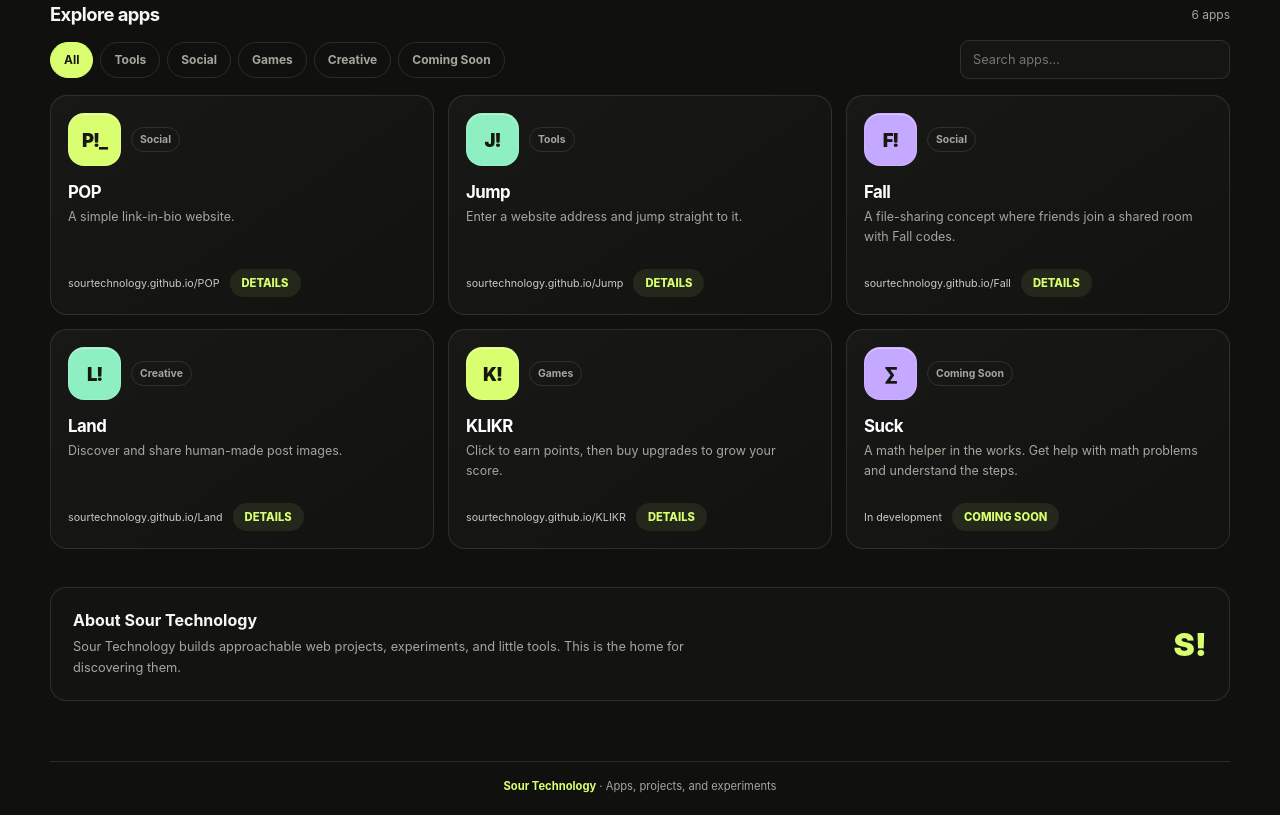
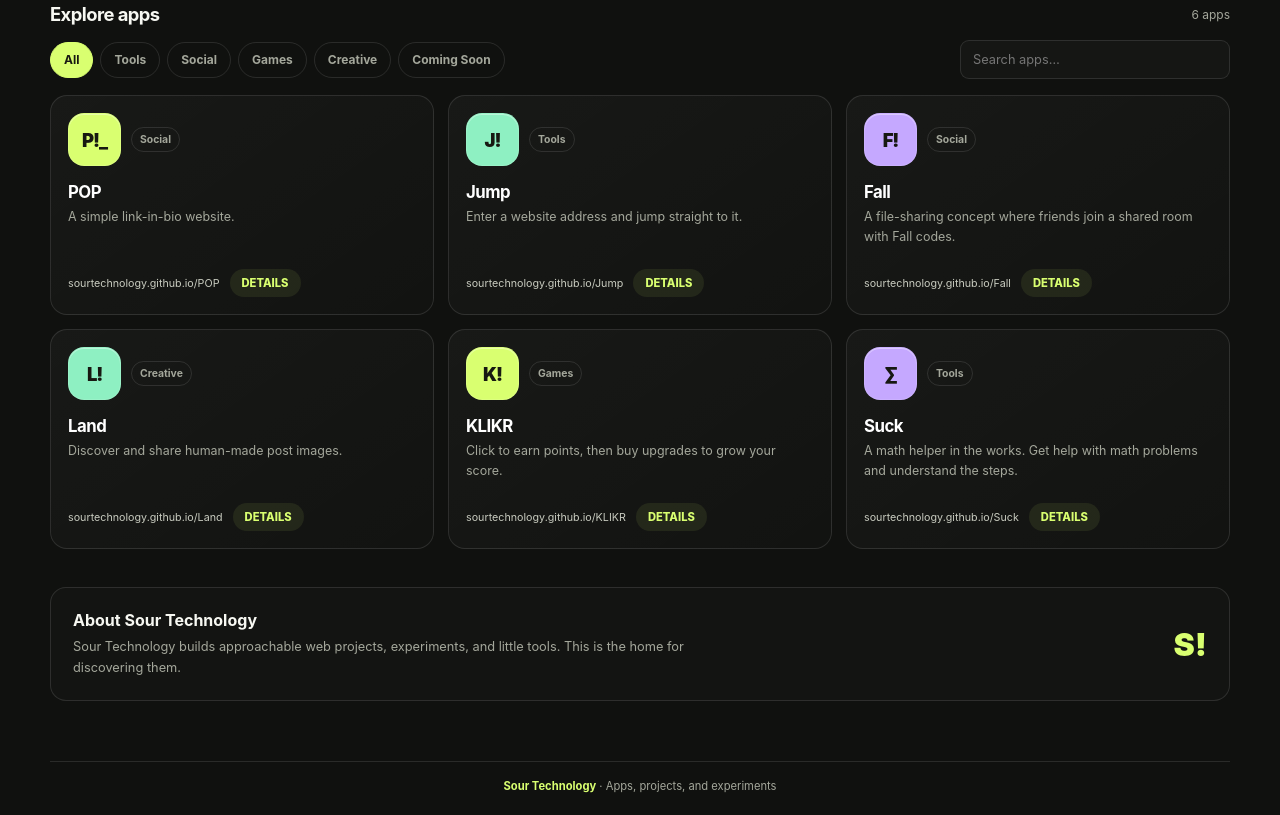
Before and after one commit to SourTechnology/Lemonize, a plain HTML site: page index.html in a window 1280 px wide. Shown: the part 701-1516 px from the top of the page. Drawn offline with Linux system fonts and the light colour scheme.

Commit message:
Update index.html

```diff
--- a/index.html
+++ b/index.html
@@ -680,7 +680,7 @@
         name: "Suck",
         slug: "Suck",
         icon: "∑",
-        category: "Coming Soon",
+        category: "Tools",
         description: "A math helper in the works. Get help with math problems and understand the steps."
       }
     ];
```
